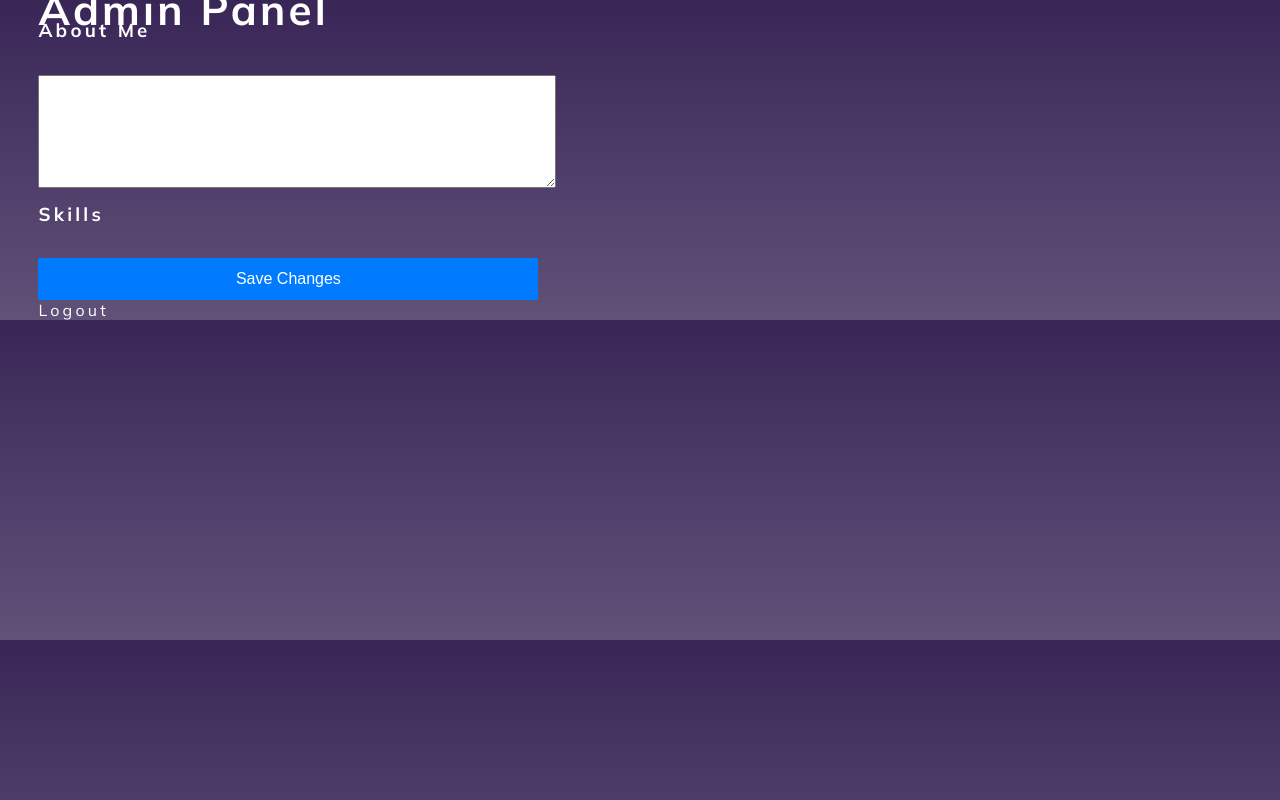
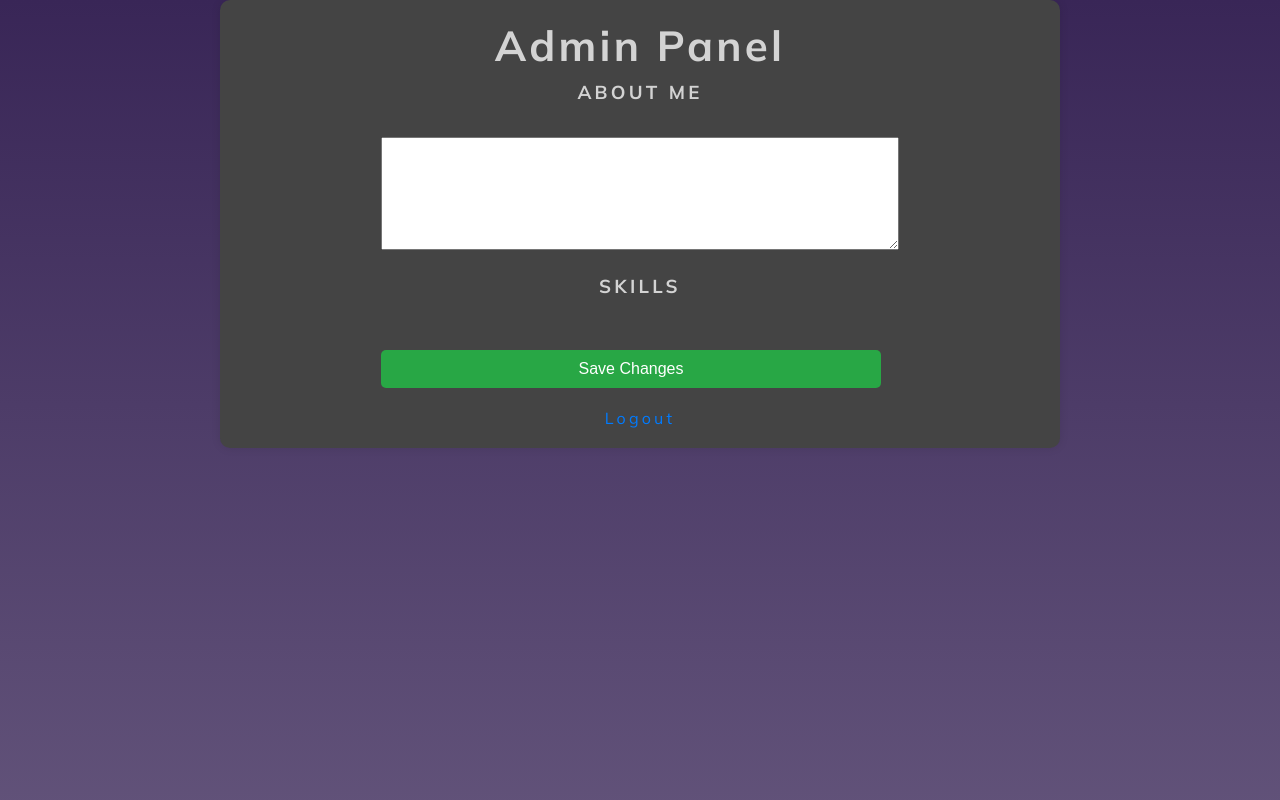
Before and after one commit to PrzemoAnvicIT/Portfolio-Ulepszone, a Flask app: page /admin in a window 1280 px wide. Run offline with Flask 3, Linux system fonts and the light colour scheme; the visitor is signed in with stand-in values (Sample User, id 1).

Commit message:
Update style.css

```diff
--- a/static/css/style.css
+++ b/static/css/style.css
@@ -16,6 +16,8 @@ body {
   line-height: 20px;
   letter-spacing: 0.2em;
   background: linear-gradient(180deg, #392657 0%, rgba(57, 38, 87, 0.8) 100%);
+  background-repeat: no-repeat;
+  min-height: 100vh;
   color: #ffffff;
 }
 
@@ -405,3 +407,111 @@ ul {
         flex-direction: column;
         gap: 0.5rem;
     }
+
+
+    .admin-panel {
+      max-width: 800px;
+      margin: 0 auto;
+      padding: 20px;
+      background-color: #444444;
+      border-radius: 10px;
+      box-shadow: 0 0 10px rgba(0,0,0,0.1);
+      text-align: center;
+      display: flex;
+      flex-direction: column;
+      align-items: center;
+
+  }
+.admin-panel label{
+      color: #d3d3d3;
+  }
+  .admin-panel h2 {
+      margin-top: 1rem;
+      margin-bottom: 1rem;
+      text-align: center;
+      color: #d3d3d3;
+  }
+  .admin-panel h3,
+  .admin-panel h4{
+      margin-top: 10px;
+      color: #d3d3d3;
+      text-transform: uppercase;
+  }
+  .admin-panel textarea,
+  .admin-panel input[type="text"]{
+    color: #252525;
+  }
+
+  .admin-panel input[type="file"] {
+      width: 100%;
+      color: #d3d3d3;
+      padding: 10px;
+      margin-top: 10px;
+      border: 1px solid #ddd;
+      border-radius: 5px;
+      box-sizing: border-box;
+  }
+  .admin-panel button {
+      margin-top: 20px;
+      padding: 10px 20px;
+      border: none;
+      border-radius: 5px;
+      background-color: #28a745;
+      color: #fff;
+      cursor: pointer;
+  }
+  .admin-panel button:hover {
+      background-color: #218838;
+  }
+  .logout-link {
+      display: block;
+      margin-top: 20px;
+      text-align: center;
+      color: #007bff;
+      text-decoration: none;
+  }
+  .logout-link:hover {
+      text-decoration: underline;
+  }
+
+  .login-container {
+    max-width: 400px;
+    margin: 2rem auto;
+    padding: 20px;
+    background-color: #f9f9f9;
+    border-radius: 10px;
+    box-shadow: 0 0 10px rgba(0, 0, 0, 0.1);
+    display: flex;
+    flex-direction: column;
+    align-items: center;
+}
+.login-container h2 {
+    margin-bottom: 20px;
+    color: #333;
+}
+.login-container label {
+    width: 100%;
+    margin-bottom: 5px;
+    color: #555;
+}
+.login-container input[type="text"],
+.login-container input[type="password"] {
+    width: 100%;
+    padding: 10px;
+    margin-bottom: 10px;
+    border: 1px solid #ddd;
+    border-radius: 5px;
+    box-sizing: border-box;
+}
+.login-container button {
+    width: 100%;
+    padding: 10px;
+    border: none;
+    border-radius: 5px;
+    background-color: #28a745;
+    color: #fff;
+    cursor: pointer;
+}
+.login-container button:hover {
+    background-color: #218838;
+}
```
